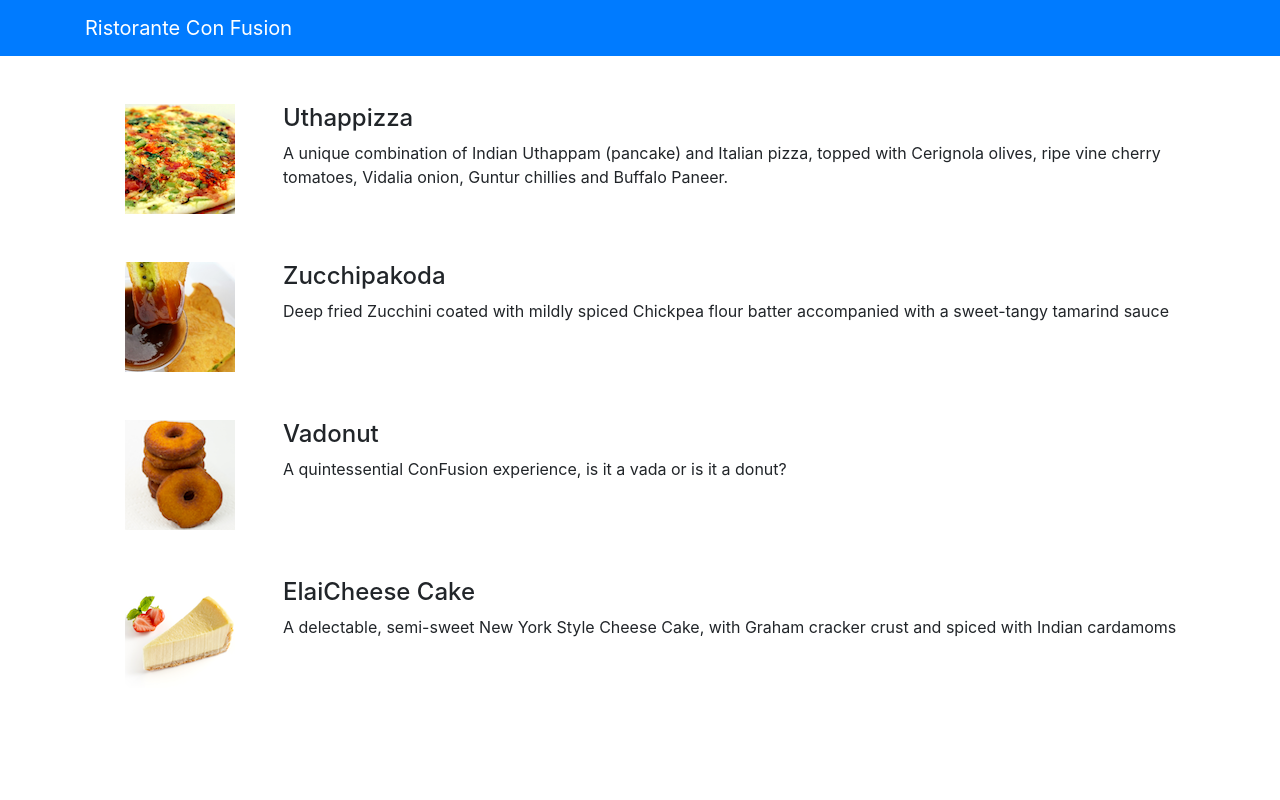
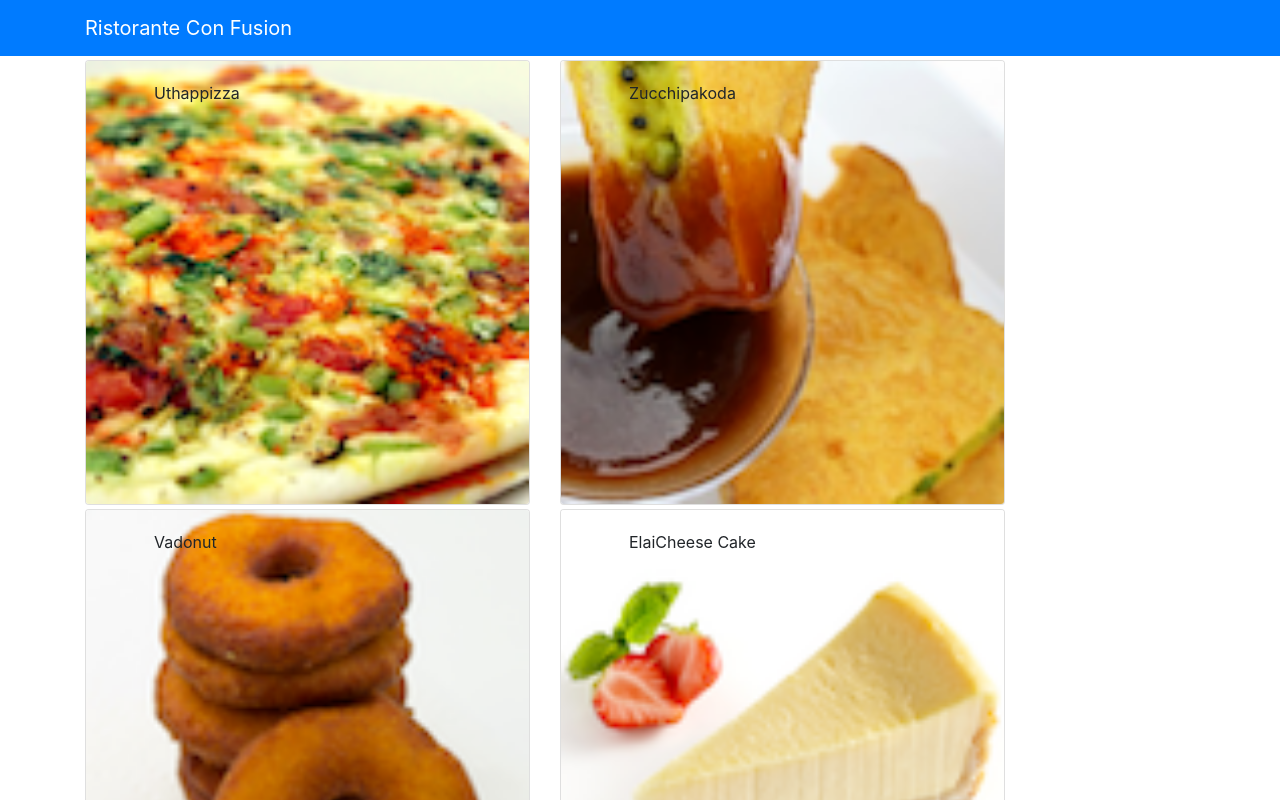
Before and after one commit to NirmalVG/React-Coursera, a React (Create React App) app: page / in a window 1280 px wide. Shown: the top 800 px of the page. Built offline with nearby package versions, Linux system fonts and the light colour scheme.

Commit message:
React Components Part 2

```diff
--- a/src/App.js
+++ b/src/App.js
@@ -1,19 +1,32 @@
-import React from "react";
+import React, { Component } from "react";
 import "./App.css";
 import Menu from "./components/MenuComponent";
 import { Navbar, NavbarBrand } from "reactstrap";
+import { DISHES } from "./shared/dishes";
 
-function App() {
+class App extends Component {
+    constructor(props) {
+        super(props);
+
+        this.state = {
+            dishes: DISHES,
+        };
+    }
+
+    render() {
         return (
             <div>
                 <Navbar dark color="primary">
                     <div className="container">
-                    <NavbarBrand href="/">Ristorante Con Fusion</NavbarBrand>
+                        <NavbarBrand href="/">
+                            Ristorante Con Fusion
+                        </NavbarBrand>
                     </div>
                 </Navbar>
-            <Menu />
+                <Menu dishes={this.state.dishes} />
             </div>
         );
     }
+}
 
 export default App;
--- a/src/components/MenuComponent.js
+++ b/src/components/MenuComponent.js
@@ -1,76 +1,64 @@
 import React, { Component } from "react";
-import { Media } from "reactstrap";
+import {
+    Card,
+    CardImg,
+    CardImgOverlay,
+    CardText,
+    CardBody,
+    CardTitle,
+} from "reactstrap";
 
 class Menu extends Component {
     constructor(props) {
         super(props);
 
         this.state = {
-            dishes: [
-                {
-                    id: 0,
-                    name: "Uthappizza",
-                    image: "assets/images/uthappizza.png",
-                    category: "mains",
-                    label: "Hot",
-                    price: "4.99",
-                    description:
-                        "A unique combination of Indian Uthappam (pancake) and Italian pizza, topped with Cerignola olives, ripe vine cherry tomatoes, Vidalia onion, Guntur chillies and Buffalo Paneer.",
-                },
-                {
-                    id: 1,
-                    name: "Zucchipakoda",
-                    image: "assets/images/zucchipakoda.png",
-                    category: "appetizer",
-                    label: "",
-                    price: "1.99",
-                    description:
-                        "Deep fried Zucchini coated with mildly spiced Chickpea flour batter accompanied with a sweet-tangy tamarind sauce",
-                },
-                {
-                    id: 2,
-                    name: "Vadonut",
-                    image: "assets/images/vadonut.png",
-                    category: "appetizer",
-                    label: "New",
-                    price: "1.99",
-                    description:
-                        "A quintessential ConFusion experience, is it a vada or is it a donut?",
-                },
-                {
-                    id: 3,
-                    name: "ElaiCheese Cake",
-                    image: "assets/images/elaicheesecake.png",
-                    category: "dessert",
-                    label: "",
-                    price: "2.99",
-                    description:
-                        "A delectable, semi-sweet New York Style Cheese Cake, with Graham cracker crust and spiced with Indian cardamoms",
-                },
-            ],
+            selectedDish: null,
         };
     }
 
+    onDishSelect(dish) {
+        this.setState({ selectedDish: dish });
+    }
+
+    renderDish(dish) {
+        if (dish != null) {
+            return (
+                <Card>
+                    <CardImg width="100%" src={dish.image} alt={dish.name} />
+                    <CardBody>
+                        <CardTitle>{dish.name}</CardTitle>
+                        <CardText>{dish.description}</CardText>
+                    </CardBody>
+                </Card>
+            );
+        } else {
+            return <div></div>;
+        }
+    }
+
     render() {
-        const menu = this.state.dishes.map((dish) => {
+        const menu = this.props.dishes.map((dish) => {
             return (
-                <div key={dish.id} className="col-12 mt-5">
-                    <Media tag="li">
-                        <Media left middle>
-                            <Media object src={dish.image} alt={dish.name} />
-                        </Media>
-                        <Media body className="ml-5">
-                            <Media heading>{dish.name}</Media>
-                            <p>{dish.description}</p>
-                        </Media>
-                    </Media>
+                <div key={dish.id} className="col-12 col-md-5 mt-1">
+                    <Card onClick={() => this.onDishSelect(dish)}>
+                        <CardImg
+                            width="100%"
+                            src={dish.image}
+                            alt={dish.name}
+                        />
+                        <CardImgOverlay body className="ml-5">
+                            <CardTitle>{dish.name}</CardTitle>
+                        </CardImgOverlay>
+                    </Card>
                 </div>
             );
         });
         return (
             <div className="container">
+                <div className="row">{menu}</div>
                 <div className="row">
-                    <Media list>{menu}</Media>
+                    {this.renderDish(this.state.selectedDish)}
                 </div>
             </div>
         );
--- /dev/null
+++ b/src/shared/dishes.js
@@ -0,0 +1,194 @@
+export const DISHES = [
+    {
+        id: 0,
+        name: "Uthappizza",
+        image: "assets/images/uthappizza.png",
+        category: "mains",
+        label: "Hot",
+        price: "4.99",
+        description:
+            "A unique combination of Indian Uthappam (pancake) and Italian pizza, topped with Cerignola olives, ripe vine cherry tomatoes, Vidalia onion, Guntur chillies and Buffalo Paneer.",
+        comments: [
+            {
+                id: 0,
+                rating: 5,
+                comment: "Imagine all the eatables, living in conFusion!",
+                author: "John Lemon",
+                date: "2012-10-16T17:57:28.556094Z",
+            },
+            {
+                id: 1,
+                rating: 4,
+                comment:
+                    "Sends anyone to heaven, I wish I could get my mother-in-law to eat it!",
+                author: "Paul McVites",
+                date: "2014-09-05T17:57:28.556094Z",
+            },
+            {
+                id: 2,
+                rating: 3,
+                comment: "Eat it, just eat it!",
+                author: "Michael Jaikishan",
+                date: "2015-02-13T17:57:28.556094Z",
+            },
+            {
+                id: 3,
+                rating: 4,
+                comment: "Ultimate, Reaching for the stars!",
+                author: "Ringo Starry",
+                date: "2013-12-02T17:57:28.556094Z",
+            },
+            {
+                id: 4,
+                rating: 2,
+                comment: "It's your birthday, we're gonna party!",
+                author: "25 Cent",
+                date: "2011-12-02T17:57:28.556094Z",
+            },
+        ],
+    },
+    {
+        id: 1,
+        name: "Zucchipakoda",
+        image: "assets/images/zucchipakoda.png",
+        category: "appetizer",
+        label: "",
+        price: "1.99",
+        description:
+            "Deep fried Zucchini coated with mildly spiced Chickpea flour batter accompanied with a sweet-tangy tamarind sauce",
+        comments: [
+            {
+                id: 0,
+                rating: 5,
+                comment: "Imagine all the eatables, living in conFusion!",
+                author: "John Lemon",
+                date: "2012-10-16T17:57:28.556094Z",
+            },
+            {
+                id: 1,
+                rating: 4,
+                comment:
+                    "Sends anyone to heaven, I wish I could get my mother-in-law to eat it!",
+                author: "Paul McVites",
+                date: "2014-09-05T17:57:28.556094Z",
+            },
+            {
+                id: 2,
+                rating: 3,
+                comment: "Eat it, just eat it!",
+                author: "Michael Jaikishan",
+                date: "2015-02-13T17:57:28.556094Z",
+            },
+            {
+                id: 3,
+                rating: 4,
+                comment: "Ultimate, Reaching for the stars!",
+                author: "Ringo Starry",
+                date: "2013-12-02T17:57:28.556094Z",
+            },
+            {
+                id: 4,
+                rating: 2,
+                comment: "It's your birthday, we're gonna party!",
+                author: "25 Cent",
+                date: "2011-12-02T17:57:28.556094Z",
+            },
+        ],
+    },
+    {
+        id: 2,
+        name: "Vadonut",
+        image: "assets/images/vadonut.png",
+        category: "appetizer",
+        label: "New",
+        price: "1.99",
+        description:
+            "A quintessential ConFusion experience, is it a vada or is it a donut?",
+        comments: [
+            {
+                id: 0,
+                rating: 5,
+                comment: "Imagine all the eatables, living in conFusion!",
+                author: "John Lemon",
+                date: "2012-10-16T17:57:28.556094Z",
+            },
+            {
+                id: 1,
+                rating: 4,
+                comment:
+                    "Sends anyone to heaven, I wish I could get my mother-in-law to eat it!",
+                author: "Paul McVites",
+                date: "2014-09-05T17:57:28.556094Z",
+            },
+            {
+                id: 2,
+                rating: 3,
+                comment: "Eat it, just eat it!",
+                author: "Michael Jaikishan",
+                date: "2015-02-13T17:57:28.556094Z",
+            },
+            {
+                id: 3,
+                rating: 4,
+                comment: "Ultimate, Reaching for the stars!",
+                author: "Ringo Starry",
+                date: "2013-12-02T17:57:28.556094Z",
+            },
+            {
+                id: 4,
+                rating: 2,
+                comment: "It's your birthday, we're gonna party!",
+                author: "25 Cent",
+                date: "2011-12-02T17:57:28.556094Z",
+            },
+        ],
+    },
+    {
+        id: 3,
+        name: "ElaiCheese Cake",
+        image: "assets/images/elaicheesecake.png",
+        category: "dessert",
+        label: "",
+        price: "2.99",
+        description:
+            "A delectable, semi-sweet New York Style Cheese Cake, with Graham cracker crust and spiced with Indian cardamoms",
+        comments: [
+            {
+                id: 0,
+                rating: 5,
+                comment: "Imagine all the eatables, living in conFusion!",
+                author: "John Lemon",
+                date: "2012-10-16T17:57:28.556094Z",
+            },
+            {
+                id: 1,
+                rating: 4,
+                comment:
+                    "Sends anyone to heaven, I wish I could get my mother-in-law to eat it!",
+                author: "Paul McVites",
+                date: "2014-09-05T17:57:28.556094Z",
+            },
+            {
+                id: 2,
+                rating: 3,
+                comment: "Eat it, just eat it!",
+                author: "Michael Jaikishan",
+                date: "2015-02-13T17:57:28.556094Z",
+            },
+            {
+                id: 3,
+                rating: 4,
+                comment: "Ultimate, Reaching for the stars!",
+                author: "Ringo Starry",
+                date: "2013-12-02T17:57:28.556094Z",
+            },
+            {
+                id: 4,
+                rating: 2,
+                comment: "It's your birthday, we're gonna party!",
+                author: "25 Cent",
+                date: "2011-12-02T17:57:28.556094Z",
+            },
+        ],
+    },
+];
```
Lines whose indentation alone changed are shown as unchanged.
